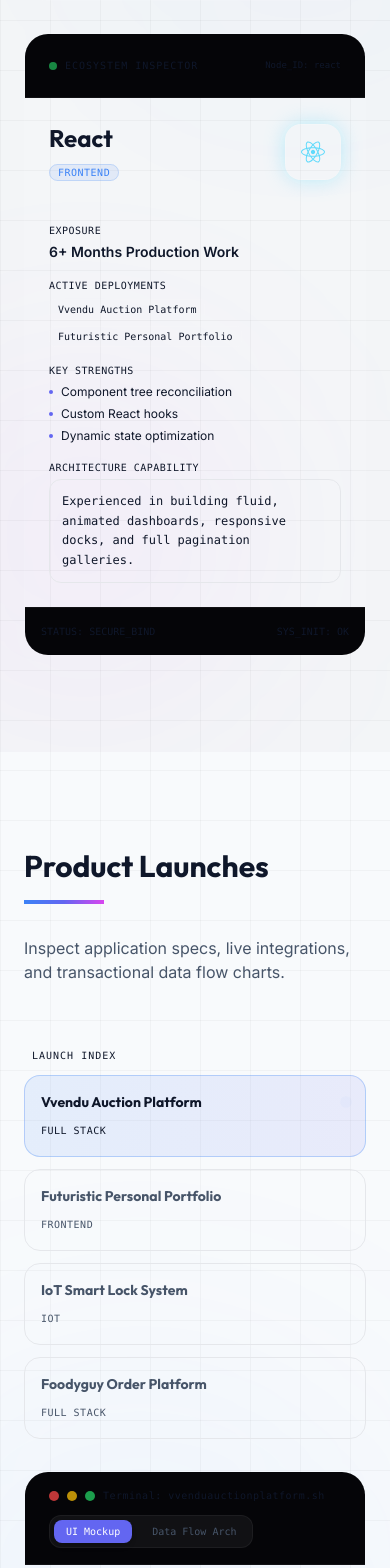
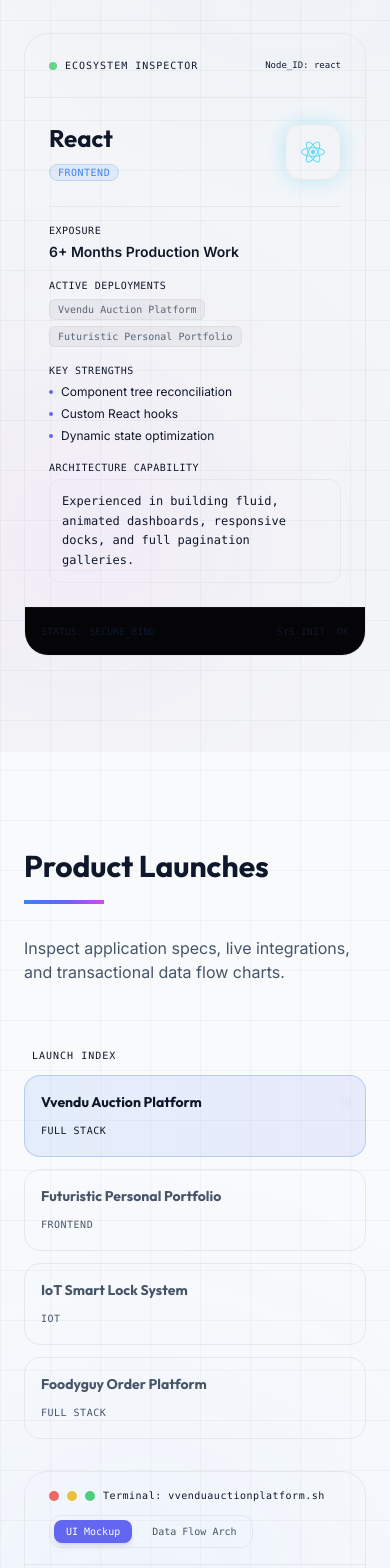
Before and after one commit to rjhariharan/portfolio, a React (Vite) app: page / in a window 390 px wide. Shown: the part 3780-5348 px from the top of the page. Built offline with nearby package versions, Linux system fonts and the light colour scheme.

Commit message:
fix: make terminal and HUD pipeline details fully theme-responsive for high light mode contrast

```diff
--- a/src/components/sections/Projects.tsx
+++ b/src/components/sections/Projects.tsx
@@ -182,21 +182,21 @@
         <div className="grid grid-cols-1 lg:grid-cols-12 gap-8 max-w-6xl mx-auto items-stretch">
 
           {/* Left: Active Console (Cols 9) */}
-          <div className="lg:col-span-9 order-2 lg:order-1 rounded-3xl bg-white/[0.02] border border-white/5 flex flex-col justify-between overflow-hidden glow-card">
+          <div className="lg:col-span-9 order-2 lg:order-1 rounded-3xl bg-cardBg/40 dark:bg-white/[0.02] border border-primary/5 dark:border-white/5 flex flex-col justify-between overflow-hidden glow-card">
 
             {/* View Mode Header toggler */}
-            <div className="px-6 py-4 bg-[#050508] border-b border-white/5 flex items-center justify-between flex-wrap gap-3">
+            <div className="px-6 py-4 bg-primary/[0.03] dark:bg-[#050508] border-b border-primary/[0.06] dark:border-white/5 flex items-center justify-between flex-wrap gap-3">
               <div className="flex items-center space-x-2 text-[10px] font-mono tracking-wider">
                 <span className="w-2.5 h-2.5 rounded-full bg-red-500/80" />
                 <span className="w-2.5 h-2.5 rounded-full bg-yellow-500/80" />
                 <span className="w-2.5 h-2.5 rounded-full bg-green-500/80" />
                 <span className="text-secondary/40 ml-4">Terminal: {activeProject.title.replace(/\s+/g, '').toLowerCase()}.sh</span>
               </div>
-              <div className="flex space-x-2 bg-white/5 p-1 rounded-xl border border-white/5">
+              <div className="flex space-x-2 bg-primary/[0.04] dark:bg-white/5 p-1 rounded-xl border border-primary/[0.06] dark:border-white/5">
                 <button
                   onClick={() => setViewMode("ui")}
                   className={`px-3 py-1 text-[10px] font-mono rounded-lg transition-all ${
-                    viewMode === "ui" ? 'bg-accent-indigo text-white shadow-md' : 'text-secondary hover:text-white'
+                    viewMode === "ui" ? 'bg-accent-indigo text-white shadow-md' : 'text-secondary hover:text-primary dark:hover:text-white'
                   }`}
                 >
                   UI Mockup
@@ -204,7 +204,7 @@
                 <button
                   onClick={() => setViewMode("architecture")}
                   className={`px-3 py-1 text-[10px] font-mono rounded-lg transition-all ${
-                    viewMode === "architecture" ? 'bg-accent-indigo text-white shadow-md' : 'text-secondary hover:text-white'
+                    viewMode === "architecture" ? 'bg-accent-indigo text-white shadow-md' : 'text-secondary hover:text-primary dark:hover:text-white'
                   }`}
                 >
                   Data Flow Arch
@@ -264,7 +264,7 @@
                     initial={{ opacity: 0, y: 10 }}
                     animate={{ opacity: 1, y: 0 }}
                     exit={{ opacity: 0, y: -10 }}
-                    className="rounded-2xl border border-white/10 bg-[#050508]/80 h-64 md:h-72 flex flex-col items-center justify-center p-6 relative overflow-hidden"
+                    className="rounded-2xl border border-primary/[0.06] dark:border-white/10 bg-primary/[0.03] dark:bg-[#050508]/80 h-64 md:h-72 flex flex-col items-center justify-center p-6 relative overflow-hidden"
                   >
                     {/* Animated laser grid backing */}
                     <div className="absolute inset-0 bg-grid-pattern opacity-10" />
@@ -278,7 +278,7 @@
                         return (
                           <div key={node.id} className="flex flex-col md:flex-row items-center justify-center w-full md:w-auto">
                             <div className="flex flex-col items-center">
-                              <div className="w-12 h-12 rounded-xl bg-white/[0.02] border border-white/10 flex items-center justify-center relative shadow-[0_0_15px_rgba(255,255,255,0.02)]">
+                              <div className="w-12 h-12 rounded-xl bg-primary/[0.03] dark:bg-white/[0.02] border border-primary/[0.06] dark:border-white/10 flex items-center justify-center relative shadow-[0_0_15px_rgba(255,255,255,0.02)]">
                                 <NodeIcon className={`text-xl ${node.color}`} />
                                 {/* Pulsing ring indicator */}
                                 <span className="absolute inset-0 rounded-xl border border-accent-indigo/20 animate-ping opacity-25" />
@@ -307,9 +307,9 @@
               </AnimatePresence>
 
               {/* Metrics Grid */}
-              <div className="grid grid-cols-3 gap-4 mt-6 border-y border-white/5 py-4">
+              <div className="grid grid-cols-3 gap-4 mt-6 border-y border-primary/[0.06] dark:border-white/5 py-4">
                 {activeProject.metrics.map((m, i) => (
-                  <div key={i} className="text-center font-mono border-r border-white/5 last:border-r-0">
+                  <div key={i} className="text-center font-mono border-r border-primary/[0.06] dark:border-white/5 last:border-r-0">
                     <span className="text-xs text-secondary/40 block uppercase tracking-wider mb-1">{m.label}</span>
                     <span className="text-sm font-bold text-primary block">{m.value}</span>
                   </div>
@@ -339,7 +339,7 @@
             </div>
 
             {/* CTAs Footer bar */}
-            <div className="px-6 py-4 bg-[#050508] border-t border-white/5 flex items-center justify-between flex-wrap gap-4 select-none">
+            <div className="px-6 py-4 bg-primary/[0.03] dark:bg-[#050508] border-t border-primary/[0.06] dark:border-white/5 flex items-center justify-between flex-wrap gap-4 select-none">
               <div className="flex flex-wrap gap-1.5">
                 {activeProject.tech.map((t) => (
                   <span key={t} className="tag-pill text-[9px] font-mono px-2 py-0.5 rounded-full">
--- a/src/components/sections/Skills.tsx
+++ b/src/components/sections/Skills.tsx
@@ -412,10 +412,10 @@
           </div>
 
           {/* Right panel: HUD Ecosystem Inspector (Span 2) */}
-          <div className="lg:col-span-2 rounded-3xl bg-white/[0.02] border border-white/5 flex flex-col justify-between overflow-hidden">
+          <div className="lg:col-span-2 rounded-3xl bg-cardBg/40 dark:bg-white/[0.02] border border-primary/5 dark:border-white/5 flex flex-col justify-between overflow-hidden">
 
             {/* Header Inspector */}
-            <div className="p-6 border-b border-white/5 bg-[#050508] flex items-center justify-between select-none">
+            <div className="p-6 border-b border-primary/[0.06] dark:border-white/5 bg-primary/[0.03] dark:bg-[#050508] flex items-center justify-between select-none">
               <div className="flex items-center space-x-2">
                 <span className="w-2 h-2 rounded-full bg-green-500 animate-pulse" />
                 <span className="text-[10px] font-mono uppercase tracking-widest text-secondary/40">Ecosystem Inspector</span>
@@ -434,7 +434,7 @@
                   </span>
                 </div>
                 <div
-                  className="w-14 h-14 rounded-2xl bg-white/[0.02] border border-white/10 flex items-center justify-center"
+                  className="w-14 h-14 rounded-2xl bg-primary/[0.03] dark:bg-white/[0.02] border border-primary/[0.08] dark:border-white/10 flex items-center justify-center"
                   style={{ boxShadow: `0 0 20px ${displayNode.glowColor}` }}
                 >
                   <displayNode.icon className={`text-2xl ${displayNode.color}`} />
@@ -442,7 +442,7 @@
               </div>
 
               {/* Specs List */}
-              <div className="space-y-4 pt-4 border-t border-white/5">
+              <div className="space-y-4 pt-4 border-t border-primary/[0.06] dark:border-white/5">
                 <div>
                   <h4 className="text-[10px] uppercase font-mono tracking-wider text-secondary/40 mb-1">Exposure</h4>
                   <p className="text-sm font-semibold text-primary">{displayNode.experience}</p>
@@ -452,7 +452,7 @@
                   <h4 className="text-[10px] uppercase font-mono tracking-wider text-secondary/40 mb-1.5">Active Deployments</h4>
                   <div className="flex flex-wrap gap-1.5">
                     {displayNode.projects.map((proj, i) => (
-                      <span key={i} className="text-[10px] font-mono text-secondary/80 bg-white/5 border border-white/5 px-2 py-0.5 rounded-md">
+                      <span key={i} className="tag-pill text-[10px] font-mono px-2 py-0.5 rounded-md">
                         {proj}
                       </span>
                     ))}
--- a/src/components/sections/TerminalSection.tsx
+++ b/src/components/sections/TerminalSection.tsx
@@ -138,7 +138,7 @@
               <span className="w-3 h-3 rounded-full bg-yellow-500/80" />
               <span className="w-3 h-3 rounded-full bg-green-500/80" />
             </div>
-            <div className="flex items-center space-x-1.5 text-secondary/40 font-mono text-[10px] sm:text-xs">
+            <div className="flex items-center space-x-1.5 text-slate-400 font-mono text-[10px] sm:text-xs">
               <FaTerminal />
               <span>rjhariharan@portfolio: ~</span>
             </div>
@@ -149,7 +149,7 @@
           <div
             ref={terminalContainerRef}
             data-lenis-prevent
-            className="p-6 font-mono text-xs sm:text-sm text-secondary/95 min-h-[300px] max-h-[400px] overflow-y-auto space-y-4 scrollbar-thin"
+            className="p-6 font-mono text-xs sm:text-sm text-slate-200 min-h-[300px] max-h-[400px] overflow-y-auto space-y-4 scrollbar-thin"
           >
             {history.map((item, idx) => (
               <div key={idx} className="space-y-1">
@@ -159,7 +159,7 @@
                     <span>{item.command}</span>
                   </div>
                 )}
-                <pre className="text-secondary/70 whitespace-pre-wrap leading-relaxed">{item.output}</pre>
+                <pre className="text-slate-400 whitespace-pre-wrap leading-relaxed">{item.output}</pre>
               </div>
             ))}
 
```
Also changed, not shown: src/components/sections/Experience.tsx (+6 -6 lines).
